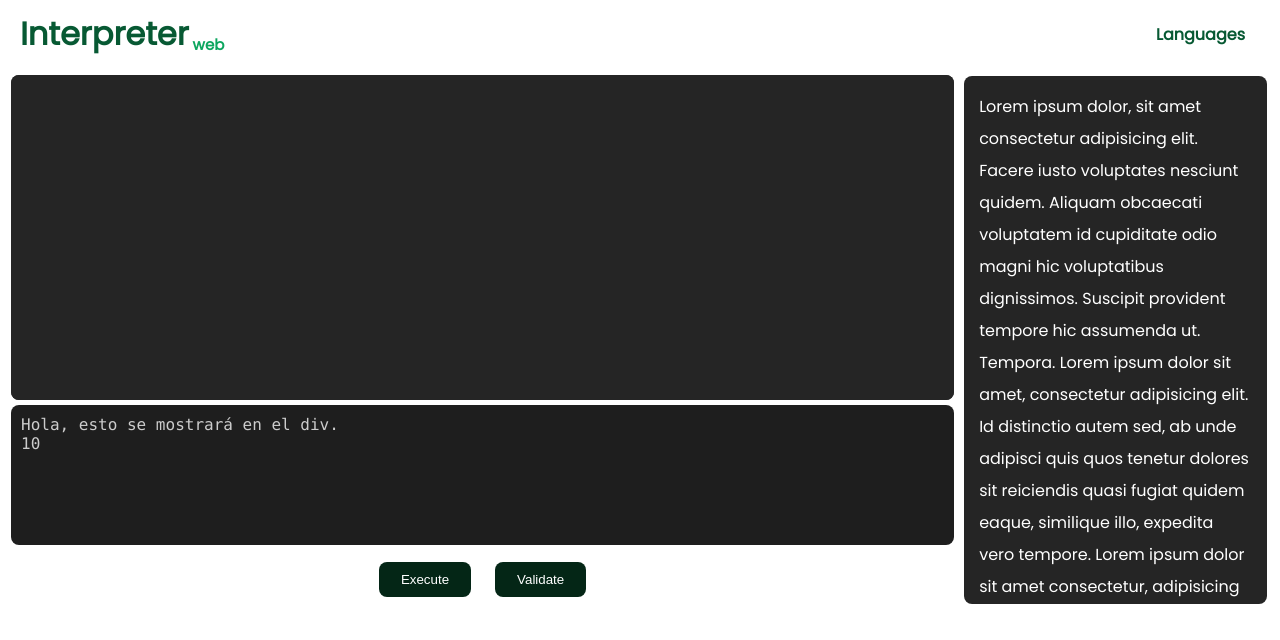
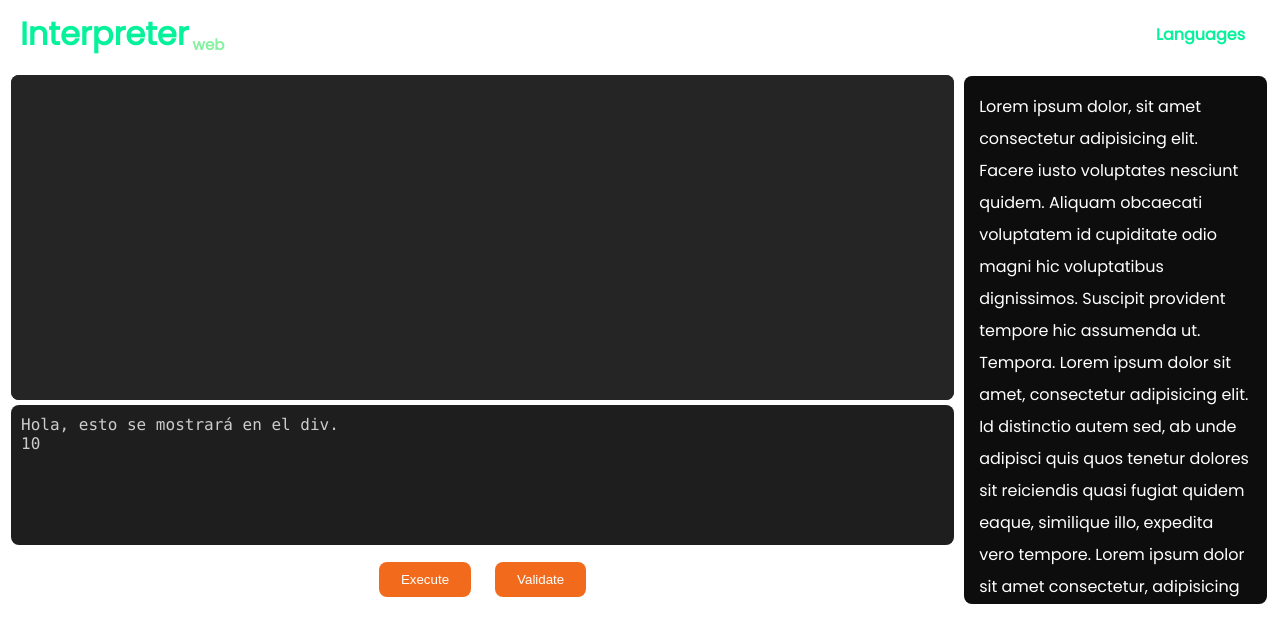
Before and after one commit to andreUmag/FINAL-PROYECT, a Flask app: page / in a window 1280 px wide. Shown: the top 640 px of the page. Run offline with Flask 3, Linux system fonts and the light colour scheme.

Commit message:
Cambio colores

```diff
--- a/static/styles/body.css
+++ b/static/styles/body.css
@@ -36,7 +36,7 @@ body {
   margin-left: 5px;
   border-radius: 8px;
   margin-top: 6px;
-  background-color: rgb(37, 37, 37);
+  background-color: #0D0D0D;
   overflow: auto;
   padding: 15px;
   color: white;
@@ -82,7 +82,7 @@ body {
   border: none;
   color: #fff;
   cursor: pointer;
-  background-color: #042616;
+  background-color: #F26B1D;
   transition: all 0.2s ease;
 }
 .button:active {
@@ -106,7 +106,7 @@ body {
 }
 
 .text_example::-webkit-scrollbar-thumb {
-  background: #ff9d00;
+  background: #F26B1D;
   border-radius: 5px;
 }
 
@@ -115,7 +115,7 @@ body {
 }
 
 .console::-webkit-scrollbar-thumb {
-  background: #ff9d00;
+  background: #F26B1D;
   border-radius: 5px;
 }
 
@@ -157,7 +157,7 @@ body {
 }
 
 #Texto::-webkit-scrollbar-thumb {
-  background: #ff9d00;
+  background: #F26B1D;
   border-radius: 5px;
 }
 
--- a/static/styles/menu.css
+++ b/static/styles/menu.css
@@ -18,7 +18,7 @@
 }
 
 .navbar .logo {
-  color: #075933;
+  color: #05F29B;
   font-size: 2em;
   font-weight: bold;
   display: flex;
@@ -31,7 +31,7 @@
 }
 
 .navbar .logo p.pila {
-  color: #0da65f;
+  color: #85F2A0;
   font-size: 15px;
   margin-left: 4px;
   margin-top: 20px;
@@ -46,7 +46,7 @@
 }
 
 .navbar .nav-links ul li a {
-  color: #075933;
+  color: #05F29B;
   font-weight: 600;
 }
 
```
